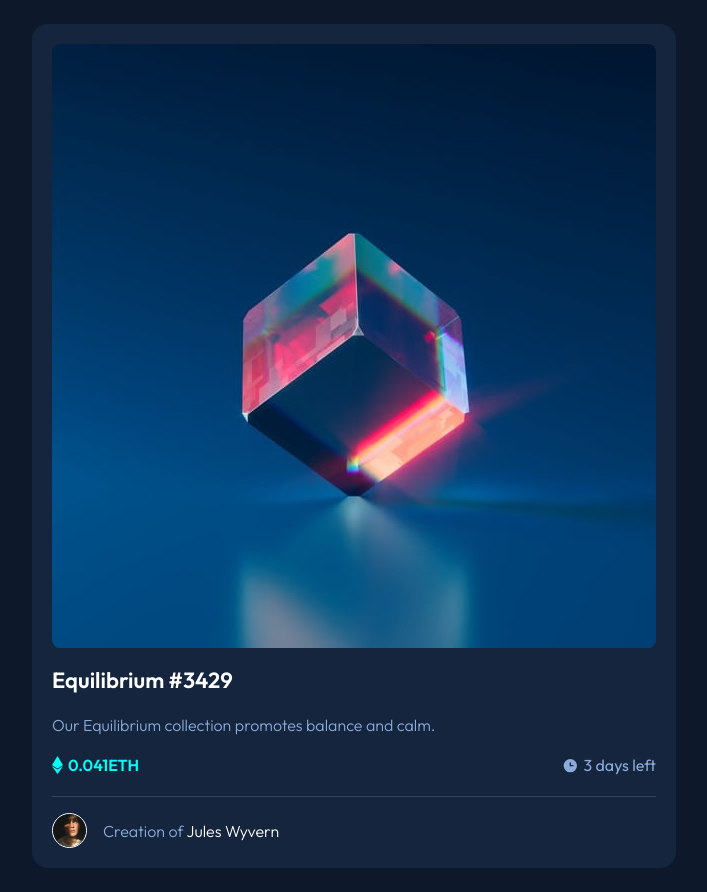
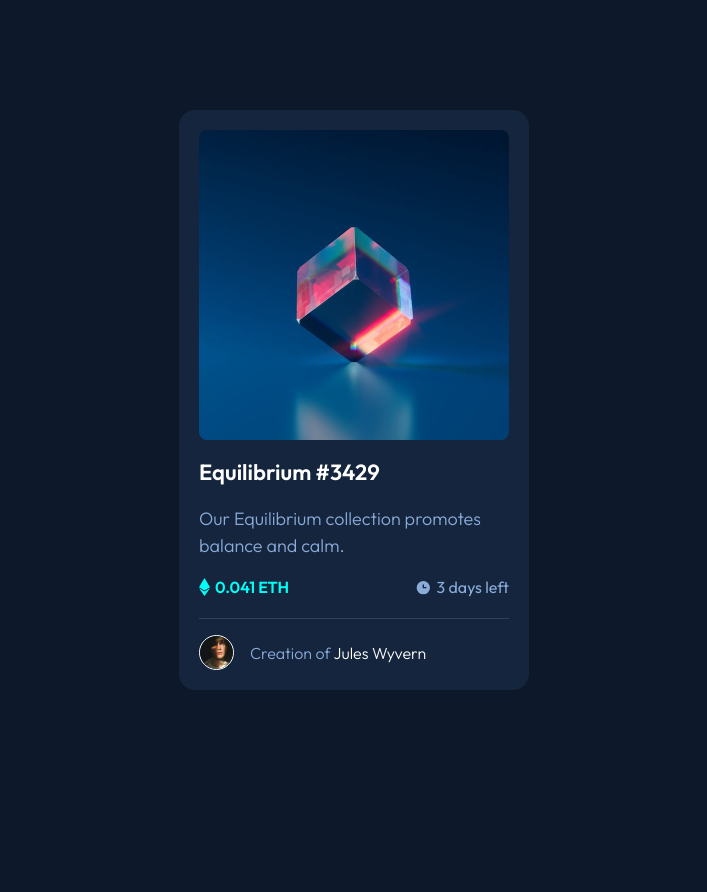
Before and after one commit to rawrisotto/nft-preview-card-component-main, a plain HTML site: page index.html in a window 1280 px wide. Shown: the whole page, without its empty margins (286-993 px from the left). After the commit the page ends 800 px from the top, so only its background shows below. Drawn offline with Linux system fonts and the light colour scheme.

Commit message:
feat: Added desktop CSS

```diff
--- a/index.html
+++ b/index.html
@@ -18,6 +18,7 @@
 
     <title>Frontend Mentor | NFT preview card component</title>
     <link rel="stylesheet" href="style.css" />
+    <link rel="stylesheet" href="mediaqueries.css">
   </head>
   <body>
     <main>
@@ -28,7 +29,7 @@
           Our Equilibrium collection promotes balance and calm.
         </p>
         <div class="nft-wrapper">
-          <p class="nft-value">0.041ETH</p>
+          <p class="nft-value">0.041 ETH</p>
           <p class="nft-countdown">3 days left</p>
         </div>
         <div class="avatar-wrapper">
--- /dev/null
+++ b/mediaqueries.css
@@ -0,0 +1,9 @@
+@media (min-width: 768px) {
+  .nft-article {
+    width: 350px;
+  }
+
+  .nft-description {
+    font-size: 18px;
+  }
+}
--- a/style.css
+++ b/style.css
@@ -90,6 +90,7 @@ body {
   padding: 1.25rem;
   margin: 1.5rem;
   border-radius: 1rem;
+  width: 325px;
 }
 
 .nft-img {
```
